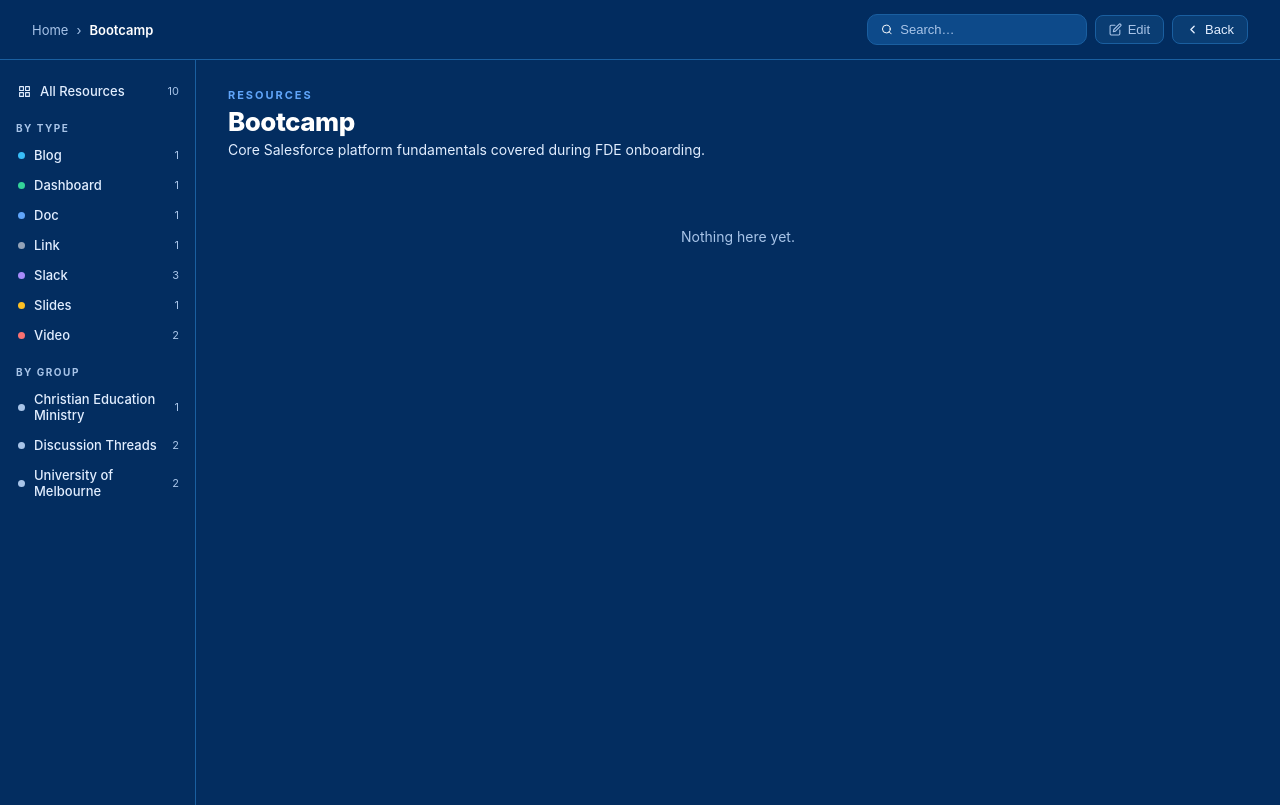
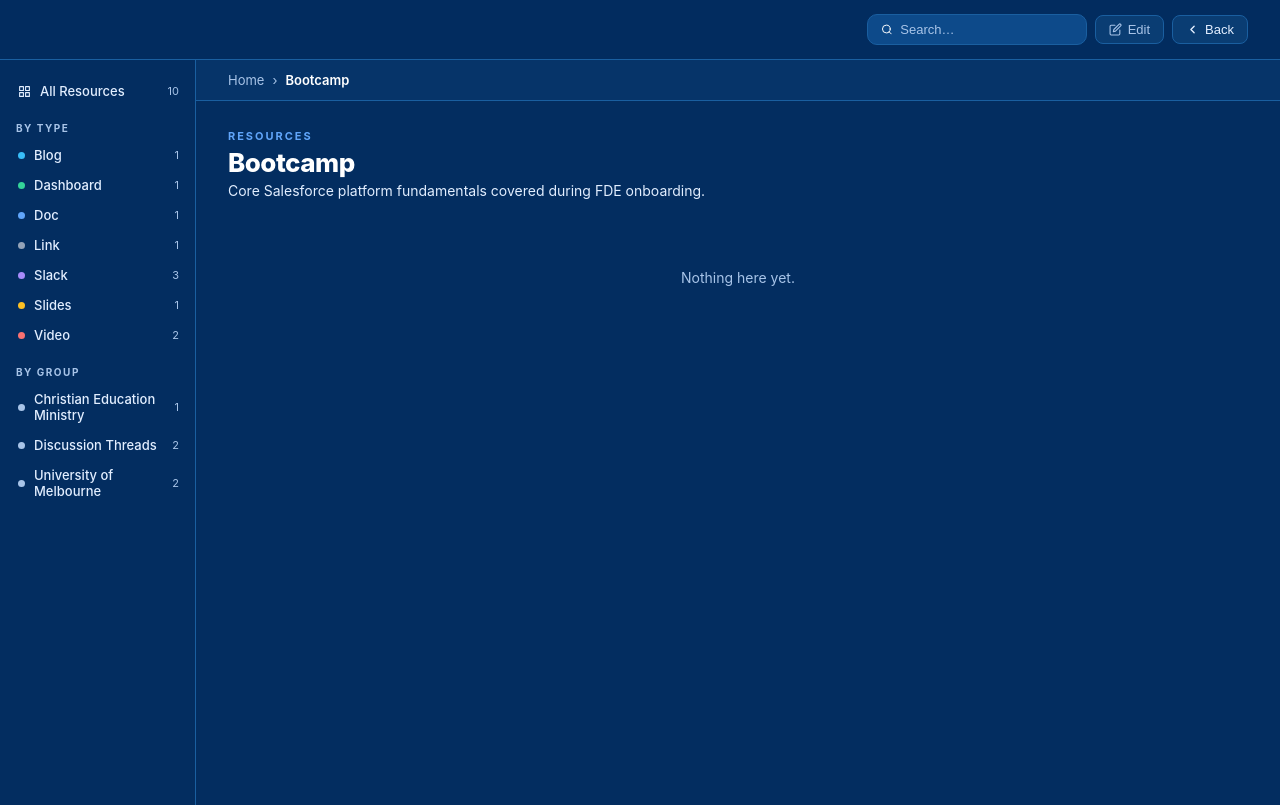
Before and after one commit to rwickramanayake77/fde-hub, a plain HTML site: page dashboard.html in a window 1280 px wide. Both pictures are taken after a click on the element 392 px from the left and 225 px from the top of the page. Drawn offline with Linux system fonts and the light colour scheme.

Commit message:
Move breadcrumb into main content area, remove Categories label
- Breadcrumb moved from topbar into right content column with subtle background bar
- Categories section heading and divider removed from home grid

Co-Authored-By: Claude Sonnet 4.6 <noreply@anthropic.com>

```diff
--- a/dashboard.html
+++ b/dashboard.html
@@ -28,7 +28,7 @@
   .topbar-title { display: flex; align-items: center; gap: 12px; position: absolute; left: 50%; transform: translateX(-50%); }
   .topbar-title-text { font-size: 26px; font-weight: 800; letter-spacing: -.02em; white-space: nowrap; }
   .topbar-icon { width: 45px; height: 45px; border-radius: 10px; object-fit: cover; flex-shrink: 0; }
-  .breadcrumb { display: none; align-items: center; gap: 8px; font-size: 13px; color: var(--faint); }
+  .breadcrumb { display: none; align-items: center; gap: 8px; font-size: 13px; color: var(--faint); padding: 12px 32px; border-bottom: 1px solid var(--border); background: rgba(10,61,115,.5); }
   .breadcrumb.show { display: flex; }
   .breadcrumb-home { cursor: pointer; }
   .breadcrumb-home:hover { color: var(--text); }
@@ -260,11 +260,6 @@
     <span class="topbar-title-text">GPS FDE Asset Repository</span>
     <img class="topbar-icon" src="https://encrypted-tbn0.gstatic.com/images?q=tbn:ANd9GcQZPoL4y6Ifv5acolC0Hfzue96mJl48VWrWUmhK-x-5RQ&s=10" alt="">
   </div>
-  <div class="breadcrumb" id="breadcrumb">
-    <span class="breadcrumb-home" onclick="goHome()">Home</span>
-    <span>›</span>
-    <span class="breadcrumb-current" id="bc-current"></span>
-  </div>
   <div class="topbar-right">
     <div class="search-box">
       <svg width="13" height="13" viewBox="0 0 24 24" fill="none" stroke="currentColor" stroke-width="2" stroke-linecap="round" stroke-linejoin="round"><circle cx="11" cy="11" r="8"/><line x1="21" y1="21" x2="16.65" y2="16.65"/></svg>
@@ -284,6 +279,11 @@
 <div class="app-body">
 <nav class="sidebar" id="sidebar"></nav>
 <div class="main-content">
+<div class="breadcrumb" id="breadcrumb">
+  <span class="breadcrumb-home" onclick="goHome()">Home</span>
+  <span>›</span>
+  <span class="breadcrumb-current" id="bc-current"></span>
+</div>
 
 <div id="home-view">
   <div id="pinned-section" class="home-section" style="display:none">
@@ -298,7 +298,6 @@
     <div class="quick-row" id="recent-row"></div>
   </div>
   <div class="home-section">
-    <div class="home-section-title">Categories</div>
     <div class="cat-grid" id="cat-grid"></div>
   </div>
 </div>
```
